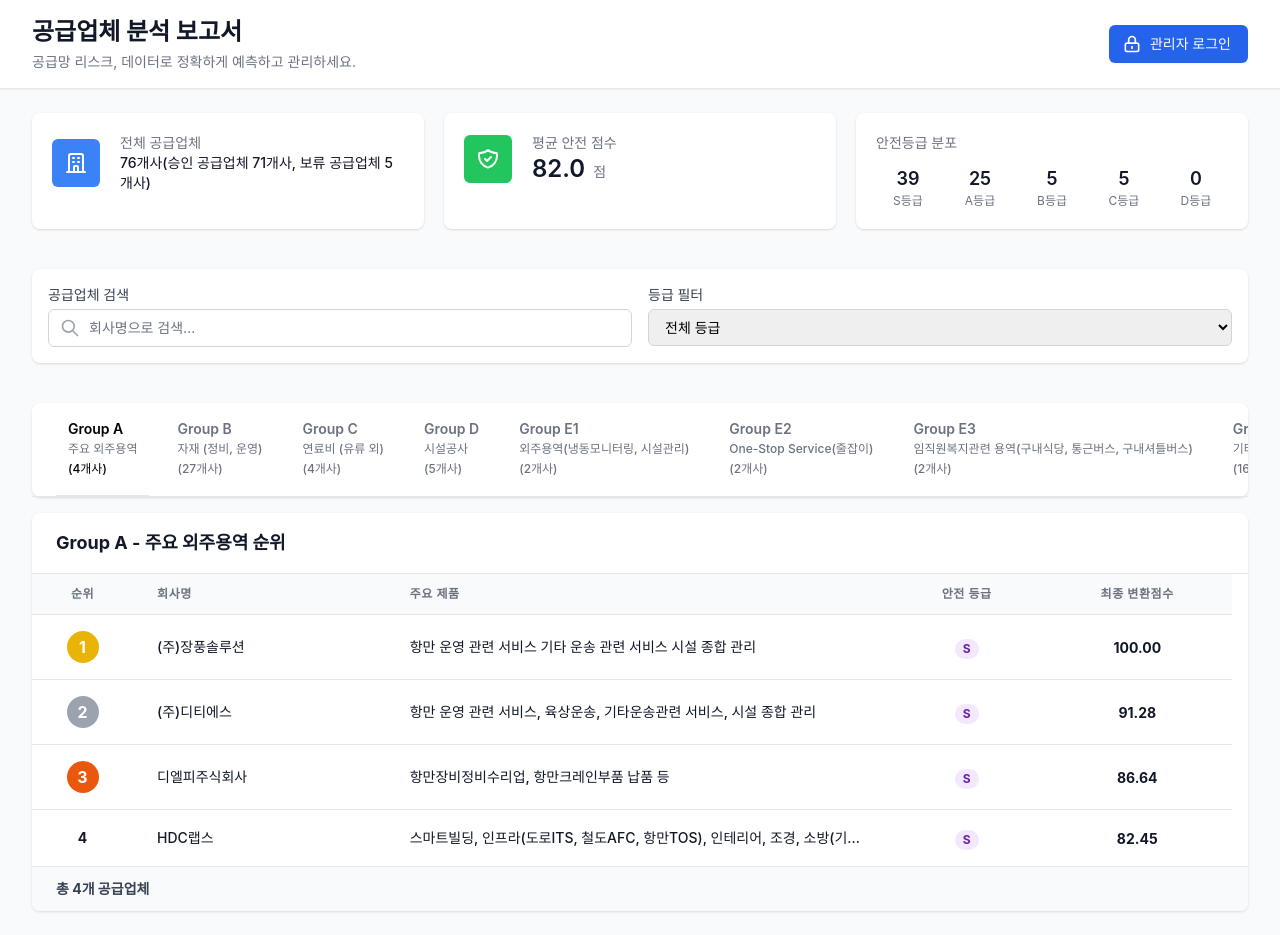
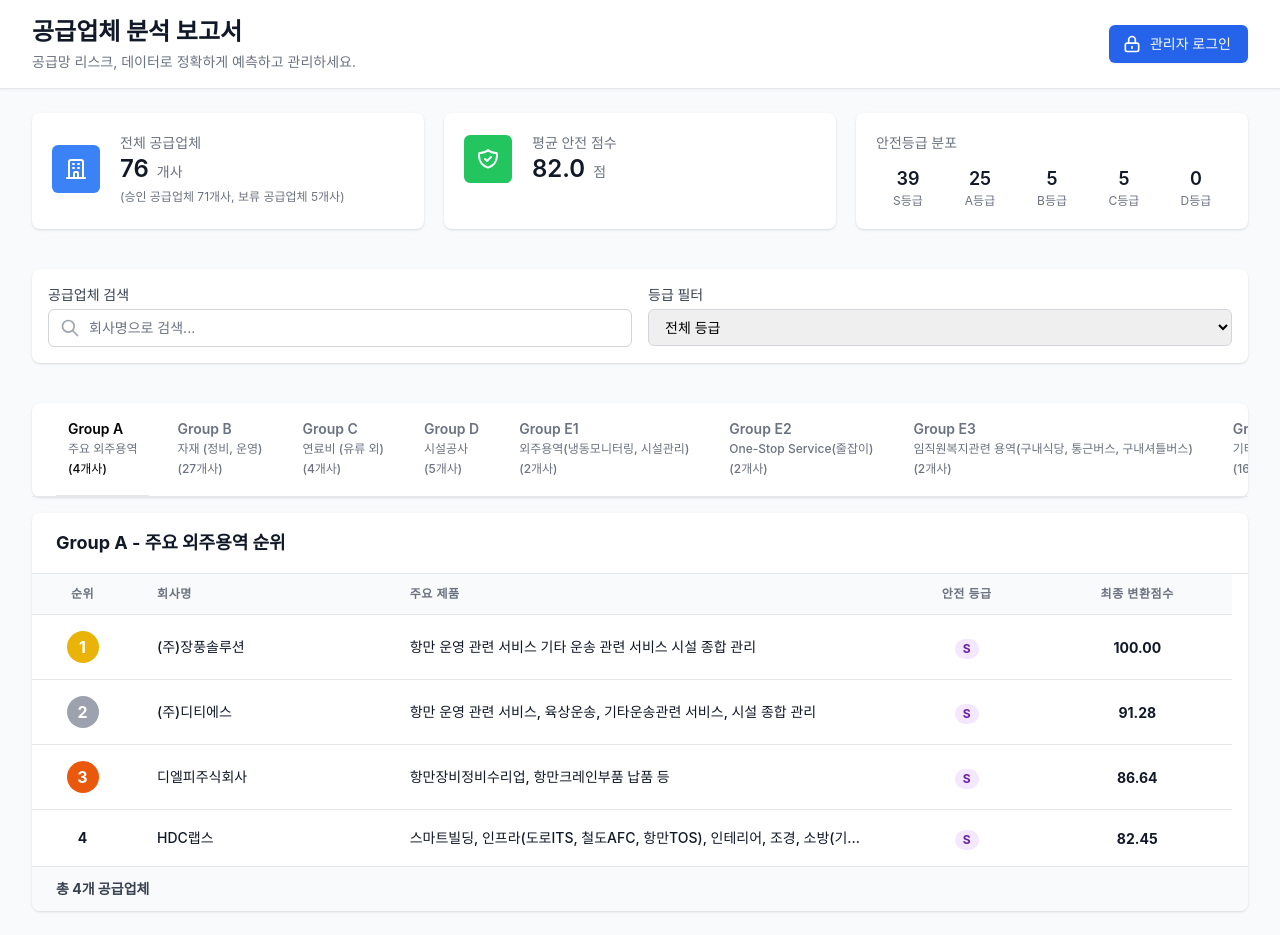
Before and after one commit to maejagu59-debug/vedor_assessment, a React (Vite) app: page / in a window 1280 px wide. Built offline with nearby package versions, Linux system fonts and the light colour scheme; a web font is replaced by a local one.

Commit message:
전체 공급업체 표시 스타일 개선: 숫자와 단위 분리, 세부 정보 새 줄에 표시

```diff
--- a/src/components/dashboard/StatisticsSummary.tsx
+++ b/src/components/dashboard/StatisticsSummary.tsx
@@ -69,8 +69,16 @@ const StatisticsSummary: React.FC = () => {
                     </dt>
                     <dd>
                       {card.detailText ? (
-                        <div className="text-sm font-medium text-gray-900">
-                          {card.detailText}
+                        <div>
+                          <div className="flex items-baseline">
+                            <div className="text-2xl font-semibold text-gray-900">
+                              76
+                            </div>
+                            <div className="ml-2 text-sm text-gray-500">개사</div>
+                          </div>
+                          <div className="text-xs text-gray-500 mt-1">
+                            (승인 공급업체 71개사, 보류 공급업체 5개사)
+                          </div>
                         </div>
                       ) : (
                         <div className="flex items-baseline">
```
